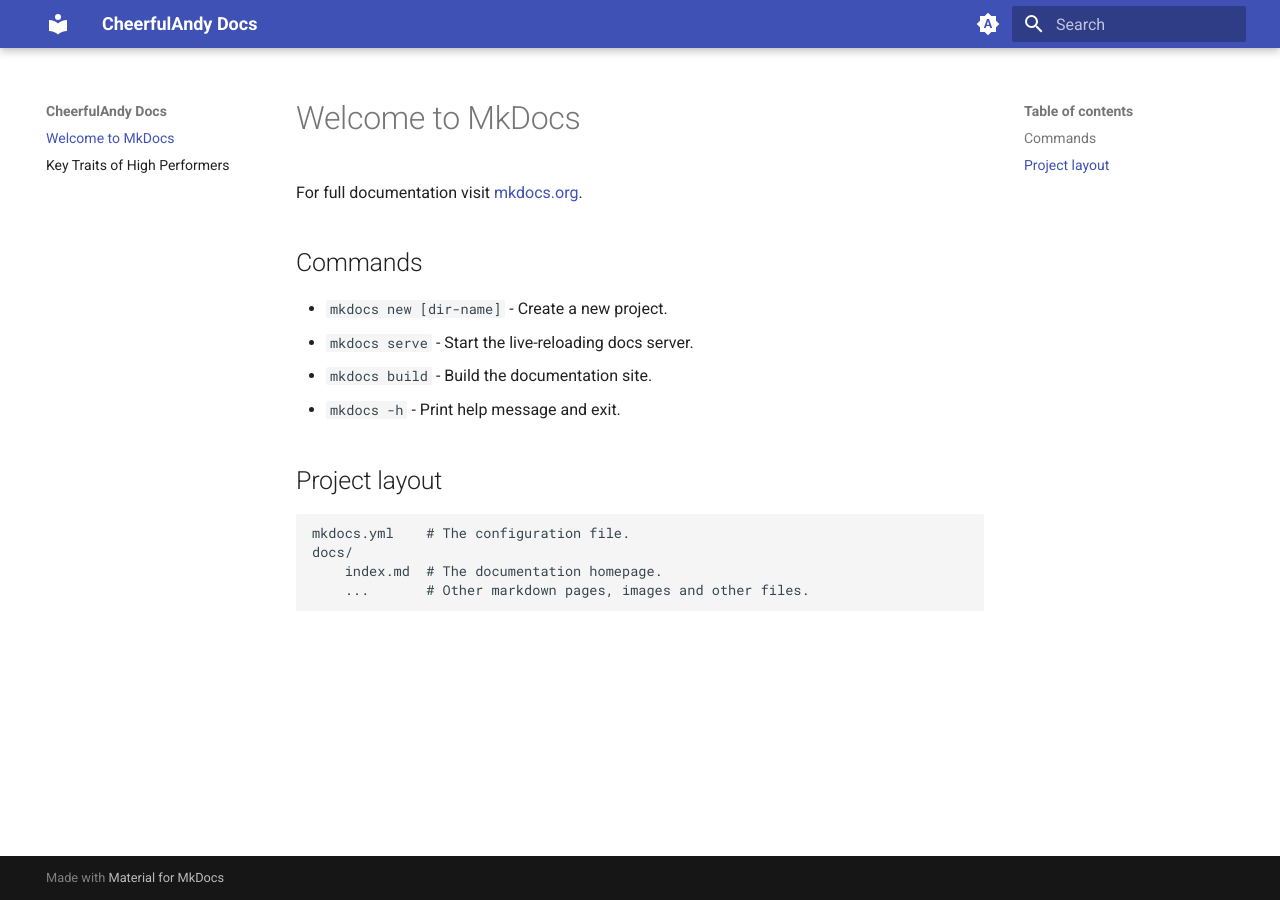
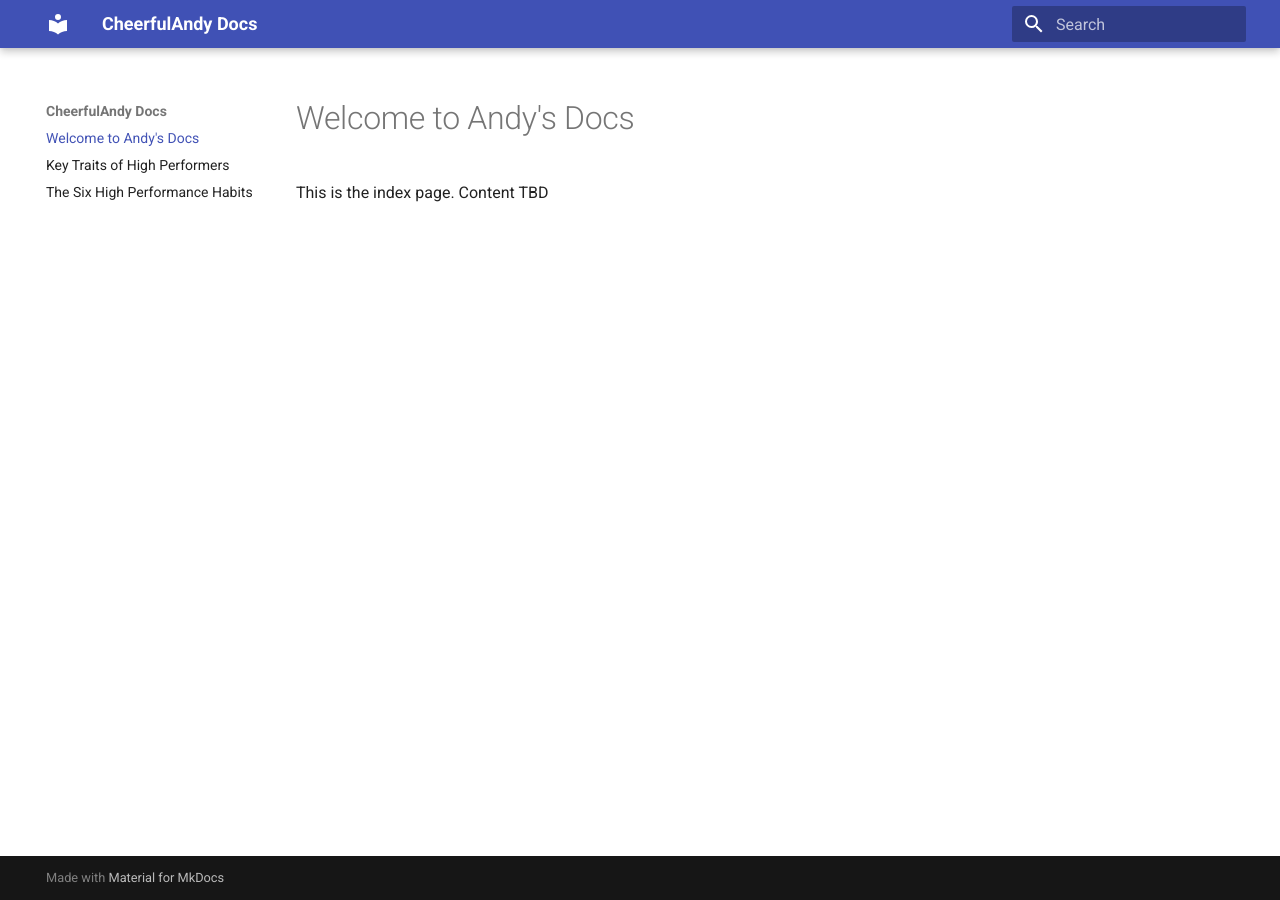
Before and after one commit to andrewchung/cheerfulandy-docs, an MkDocs documentation site: the page built from docs/index.md, in a window 1280 px wide. Built offline with MkDocs 1.6.1 and Material for MkDocs 9.7.7, drawn with Linux system fonts in a browser that asks for light colours; plug-ins that fetch from the network failed and are left out.

Commit message:
docs: add HP6 content

```diff
--- a/docs/index.md
+++ b/docs/index.md
@@ -1,17 +1,3 @@
-# Welcome to MkDocs
+# Welcome to Andy's Docs
 
-For full documentation visit [mkdocs.org](https://www.mkdocs.org).
-
-## Commands
-
-* `mkdocs new [dir-name]` - Create a new project.
-* `mkdocs serve` - Start the live-reloading docs server.
-* `mkdocs build` - Build the documentation site.
-* `mkdocs -h` - Print help message and exit.
-
-## Project layout
-
-    mkdocs.yml    # The configuration file.
-    docs/
-        index.md  # The documentation homepage.
-        ...       # Other markdown pages, images and other files.
+This is the index page.  Content TBD
--- a/mkdocs.yml
+++ b/mkdocs.yml
@@ -7,6 +7,7 @@ theme:
     - navigation.instant
   name: material
   palette:
+    - primary: indigo
 
     # Palette toggle for automatic mode
     - media: "(prefers-color-scheme)"
@@ -30,6 +31,7 @@ theme:
 
 markdown_extensions:
   - admonition
+  - def_list
   - footnotes
   - pymdownx.details
   - pymdownx.superfences
```
Also changed, not shown: docs/key-traits-of-high-performers.md (+4 -3 lines), docs/the-six-high-performance-habits.md (added, +72 -0 lines).
